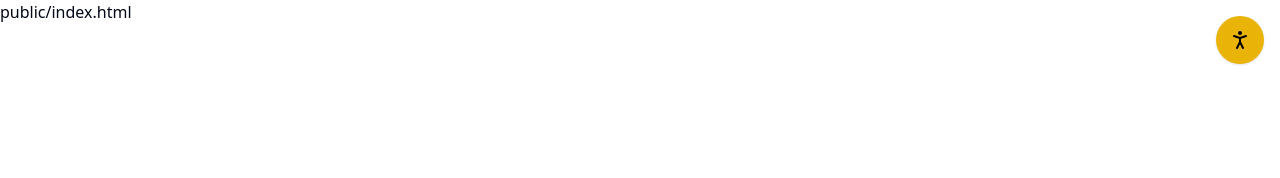
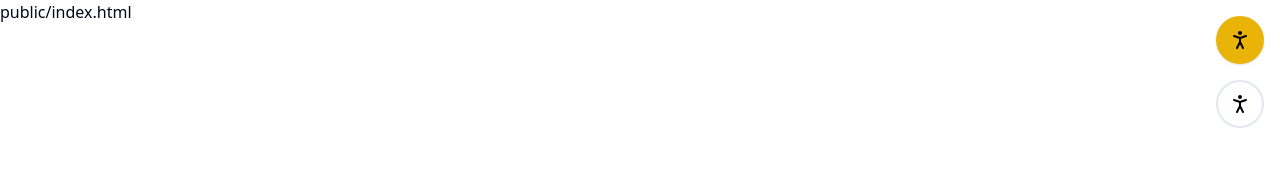
Before and after one commit to lanzoninicola/amm-wapp-extension, a React (Vite) app: page / in a window 1280 px wide. Shown: the top 178 px of the page. Built offline with nearby package versions, Linux system fonts and the light colour scheme.

Commit message:
add button

```diff
--- a/src/App.tsx
+++ b/src/App.tsx
@@ -9,11 +9,9 @@ import { useState } from 'react';
 export default function App() {
   const [showSidebar, setShowSidebar] = useState(false);
 
-  const toggleSidebar = (e: React.MouseEvent, fromEl: string = '') => {
+  const toggleSidebar = (e: React.MouseEvent, fromEl: string) => {
 
-    if (fromEl) {
     console.log({ fromEl })
-    }
 
     e.stopPropagation();
     setShowSidebar(!showSidebar)
@@ -21,7 +19,9 @@ export default function App() {
 
   return (
     <>
-      <Button className='bg-yellow-500 rounded-full p-2 text-black hover:bg-yellow-200 h-12 w-12 fixed right-4 top-4 z-10100'
+      <div className='fixed right-4 top-4 z-10100'>
+        <div className='flex flex-col gap-4'>
+          <Button className='bg-yellow-500 rounded-full p-2 text-black hover:bg-yellow-200 h-12 w-12 '
             onClick={
               (e) => {
                 toggleSidebar(e, 'button')
@@ -30,6 +30,9 @@ export default function App() {
           >
             <PersonStanding />
           </Button>
+          <ButtonSalutation />
+        </div>
+      </div>
       {showSidebar && <Sidebar toggleSidebar={(e) => {
         toggleSidebar(e, 'sidebar-container')
       }} />}
@@ -38,6 +41,38 @@ export default function App() {
 
 }
 
+function ButtonSalutation() {
+
+
+  const fillSalutation = () => {
+
+    if (!document) return
+
+    const wappInputMessage = document.getElementsByClassName('selectable-text')[0] as HTMLInputElement;
+
+    console.log({ wappInputMessage })
+
+    const salutationSpan = document.createElement("span");
+    salutationSpan.innerText = "Olá";
+
+    if (wappInputMessage) {
+      wappInputMessage.setAttribute('contenteditable', 'true');
+      wappInputMessage.focus();
+      wappInputMessage.appendChild(salutationSpan);
+    } else {
+      alert('O campo de mensagem não foi encontrado');
+    }
+
+  }
+
+  return (
+    <div className='grid place-items-center border-2 bg-none rounded-full  text-black hover:bg-yellow-200 h-12 w-12 cursor-pointer'
+      onClick={fillSalutation}
+    >
+      <PersonStanding />
+    </div>
+  )
+}
 
 
 interface SidebarProps {
```
Lines whose indentation alone changed are shown as unchanged.
